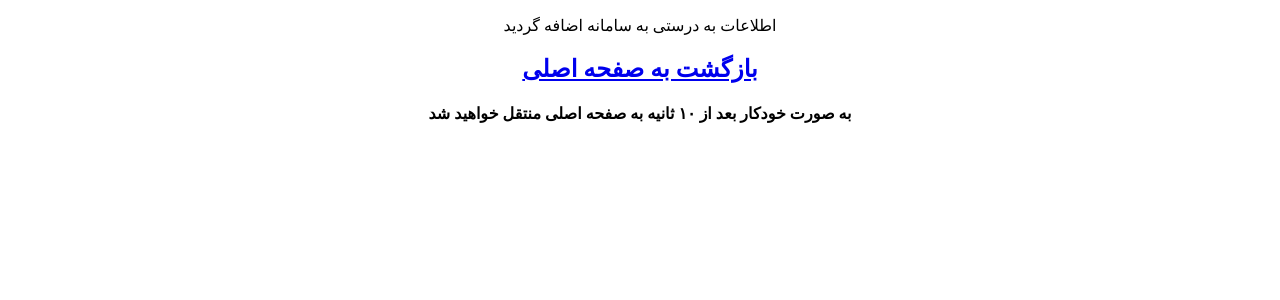
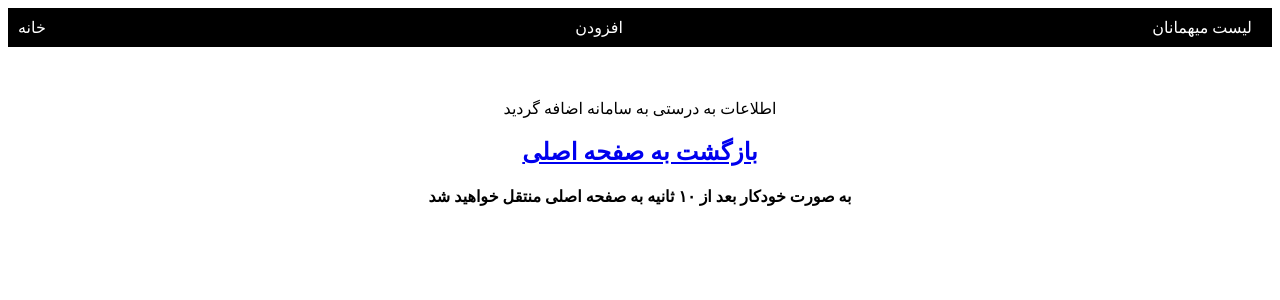
Before and after one commit to rezamqds/HotelSoftware, a Flask app: template templates/result.html in a window 1280 px wide. Shown: the top 300 px of the page. Run offline with Flask 3, Linux system fonts and the light colour scheme; the template is opened without the code that fills it, so the values that code supplies are empty.

Commit message:
change db type . add : nav to res

```diff
--- a/app.py
+++ b/app.py
@@ -4,9 +4,13 @@
 import os, sqlite3 # , webbrowser , connection
 
 
+# path = os.path.dirname(os.path.realpath(__name__))
+path = os.path.join(os.getcwd())
+dbpath = f'{path}/files/gs.mqds'
+
 
 # os.path.join(os.getcwd()
-# static_directory = os.path.join(os.getcwd(), 'static')
+# static_directory = os.path.join(os.getcwd())
 # form_dir = os.path.join(static_directory, 'form.html')
 
 
@@ -103,7 +107,7 @@
         # print(form_data)
 
         # Connect to the database
-        conn = sqlite3.connect('hotel.db')
+        conn = sqlite3.connect(dbpath)
         cursor = conn.cursor()
 
         # Insert data into the "guests" table
@@ -182,7 +186,7 @@
 
 @app.route('/list', methods=['GET'])
 def get_guests():
-    conn = sqlite3.connect('hotel.db')
+    conn = sqlite3.connect(dbpath)
     c = conn.cursor()
     c.execute("SELECT * FROM guests")
     guests = c.fetchall()
--- a/templates/list.html
+++ b/templates/list.html
@@ -1,5 +1,5 @@
 <!DOCTYPE html>
-<!-- <html dir="rtl" lang="fa"> -->
+<html dir="rtl" lang="fa">
 
 <head>
   <title>لیست گزارش کلی میهمانان</title>
--- a/templates/result.html
+++ b/templates/result.html
@@ -2,8 +2,29 @@
 <html>
    <head>
       <meta http-equiv="refresh" content="10; url=/" />
+      <style>
+         .navbar {
+             background-color: black;
+             padding: 10px;
+             display: flex;
+             justify-content: space-between;
+           }
+
+           .navbar a {
+             text-decoration: none;
+             color: white;
+             margin-right: 10px;
+           }
+           </style>
    </head>
    <body>
+
+  <div class="navbar">
+   <a href="/">خانه</a>
+   <a href="/data_entry">افزودن</a>
+   <a href="/list">لیست میهمانان</a>
+ </div>
+ <br /><br />
 
       <p style="text-align:center;">اطلاعات <span style="color: red;">{{ name }} {{ lname }}</span> به درستی به سامانه اضافه گردید</p>
       <h2 style="text-align:center;"><a href = "\">بازگشت به صفحه اصلی</a></h2>
```
Also changed, not shown: hotel.db (deleted), 1 other file.
